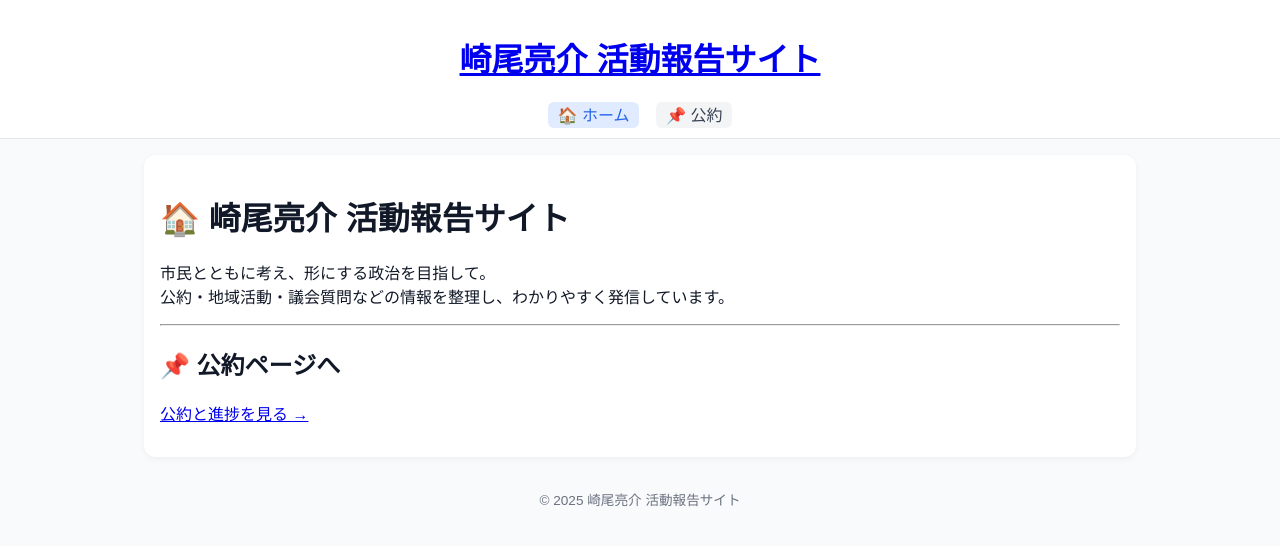
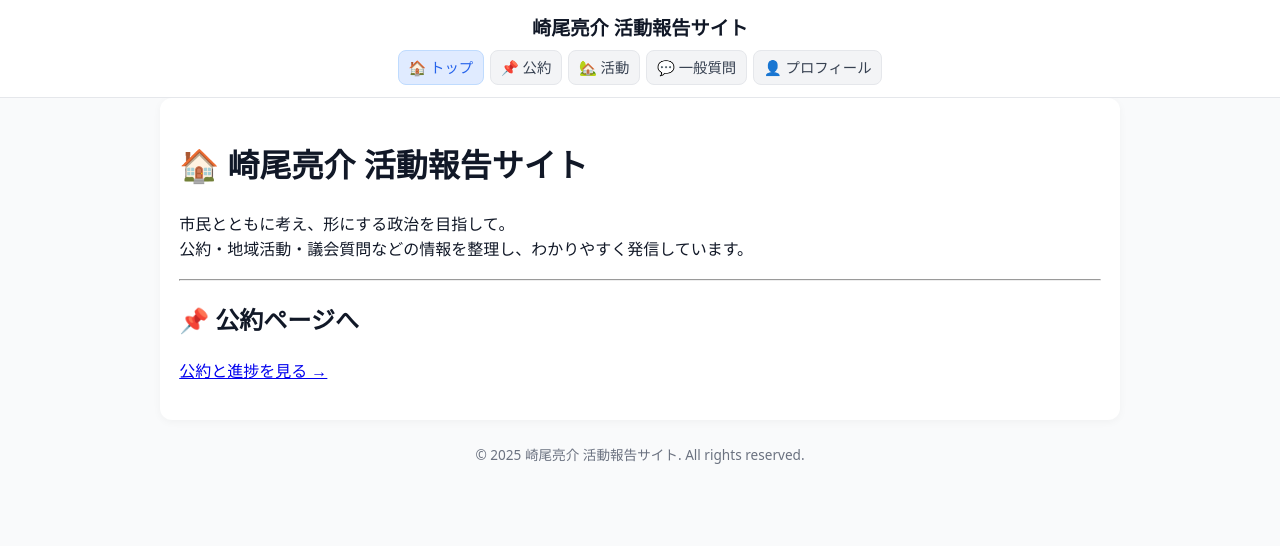
Before and after one commit to sakioryousuke-eng/activity-site, a Jekyll site: the page built from index.md, in a window 1280 px wide. Shown: the top 546 px of the page. Built offline with Jekyll 4.4.1, drawn with Linux system fonts in a browser that asks for light colours.

Commit message:
Update default.html

```diff
--- a/_layouts/default.html
+++ b/_layouts/default.html
@@ -2,25 +2,155 @@
 <html lang="ja">
 <head>
   <meta charset="utf-8">
-  <meta name="viewport" content="width=device-width, initial-scale=1">
+  <meta name="viewport" content="width=device-width,initial-scale=1">
   <title>{{ page.title }} | {{ site.title }}</title>
   <meta name="description" content="{{ site.description }}">
   {% seo %}
+
   <style>
-    body{font-family:'Noto Sans JP',sans-serif;margin:0;background:#f9fafb;color:#111827}
-    header{background:#fff;border-bottom:1px solid #e5e7eb;padding:.8rem 1rem;text-align:center;position:sticky;top:0;z-index:10}
-    nav a{margin:0 .4rem;padding:.3rem .6rem;border-radius:6px;text-decoration:none;color:#374151;background:#f3f4f6}
-    nav a.active,nav a:hover{background:#e0ebff;color:#2563eb}
-    main{max-width:960px;margin:1rem auto;padding:1rem;background:#fff;border-radius:12px;box-shadow:0 2px 6px rgba(0,0,0,.05)}
-    footer{text-align:center;color:#6b7280;font-size:.85rem;margin:2rem 0}
+    :root {
+      --base-font: 'Noto Sans JP', system-ui, sans-serif;
+      --accent: #2563eb;
+      --bg: #f9fafb;
+      --text: #111827;
+      --radius: 12px;
+      --safe-top: env(safe-area-inset-top,0px);
+      --safe-bottom: env(safe-area-inset-bottom,0px);
+    }
+    * { box-sizing: border-box; }
+    body {
+      font-family: var(--base-font);
+      margin: 0;
+      background: var(--bg);
+      color: var(--text);
+      line-height: 1.6;
+    }
+
+    header {
+      background: #fff;
+      border-bottom: 1px solid #e5e7eb;
+      padding: .8rem 1rem;
+      position: sticky;
+      top: 0;
+      z-index: 100;
+    }
+    header h1 {
+      font-size: 1.2rem;
+      margin: 0;
+      text-align: center;
+      font-weight: 700;
+    }
+    header a { text-decoration: none; color: inherit; }
+
+    nav.global {
+      display: flex;
+      justify-content: center;
+      flex-wrap: wrap;
+      gap: .4rem;
+      margin-top: .4rem;
+    }
+    nav.global a {
+      padding: .3rem .6rem;
+      border-radius: 8px;
+      font-size: .9rem;
+      text-decoration: none;
+      color: #374151;
+      background: #f3f4f6;
+      border: 1px solid #e5e7eb;
+      transition: all .2s;
+    }
+    nav.global a:hover,
+    nav.global a.active {
+      background: #e0ebff;
+      color: var(--accent);
+      border-color: #bfdbfe;
+    }
+
+    main {
+      max-width: 960px;
+      margin: 0 auto;
+      padding: 1.2rem;
+      background: #fff;
+      border-radius: var(--radius);
+      box-shadow: 0 2px 8px rgba(0,0,0,.04);
+    }
+
+    footer {
+      text-align: center;
+      color: #6b7280;
+      font-size: .85rem;
+      margin: 1.5rem 0 2rem;
+    }
+
+    @media (max-width: 720px) {
+      main { padding: .9rem; border-radius: 0; box-shadow: none; }
+      header h1 { font-size: 1rem; }
+      nav.global a { font-size: .82rem; padding: .25rem .5rem; }
+    }
+
+    /* === PDFモーダル === */
+    dialog#pdfModal {
+      border: none;
+      padding: 0;
+      border-radius: 16px;
+      box-shadow: 0 20px 50px rgba(0,0,0,.25);
+      width: min(960px, 96vw);
+      height: min(94vh, 900px);
+      background: #fff;
+    }
+    dialog::backdrop { background: rgba(0,0,0,.35); }
+
+    /* スマホではフルスクリーン */
+    @media (max-width: 720px) {
+      dialog#pdfModal {
+        margin: 0;
+        border-radius: 0;
+        width: 100vw;
+        height: 100vh;
+      }
+      @supports (height: 100dvh) {
+        dialog#pdfModal { width: 100dvw; height: 100dvh; }
+      }
+    }
+
+    .modal-head {
+      display: flex;
+      justify-content: space-between;
+      align-items: center;
+      padding: calc(.6rem + var(--safe-top)) .9rem .6rem;
+      border-bottom: 1px solid #e5e7eb;
+      background: #fafafa;
+    }
+    .modal-body {
+      height: calc(100% - 48px - var(--safe-top) - var(--safe-bottom));
+      padding-bottom: var(--safe-bottom);
+      overflow: hidden;
+    }
+    #pdfFrame { display: block; width: 100%; height: 100%; border: 0; }
+    #closeModal {
+      border: none;
+      background: #fff;
+      width: 34px;
+      height: 34px;
+      border-radius: 10px;
+      cursor: pointer;
+      font-size: 1.1rem;
+      line-height: 1;
+    }
+    #closeModal:hover { background: #f3f4f6; }
+    body.modal-open { overflow: hidden; overscroll-behavior: contain; }
   </style>
 </head>
+
 <body>
 <header>
   <h1><a href="{{ '/' | relative_url }}">{{ site.title }}</a></h1>
-  <nav>
-    <a href="{{ '/' | relative_url }}" class="{% if page.url == '/' %}active{% endif %}">🏠 ホーム</a>
-    <a href="{{ '/promise.html' | relative_url }}" class="{% if page.url contains 'promise' %}active{% endif %}">📌 公約</a>
+  <nav class="global">
+    <a href="{{ '/' | relative_url }}" class="{% if page.url == '/' or page.url == '/index.html' %}active{% endif %}">🏠 トップ</a>
+    <a href="{{ '/pages/promise.html' | relative_url }}" class="{% if page.url contains '/pages/promise' %}active{% endif %}">📌 公約</a>
+    <a href="{{ '/pages/activity.html' | relative_url }}" class="{% if page.url contains '/pages/activity' %}active{% endif %}">🏡 活動</a>
+    <a href="{{ '/pages/matrix.html' | relative_url }}" class="{% if page.url contains '/pages/matrix' %}active{% endif %}">💬 一般質問</a>
+    <a href="{{ '/pages/profile.html' | relative_url }}" class="{% if page.url contains '/pages/profile' %}active{% endif %}">👤 プロフィール</a>
   </nav>
 </header>
 
@@ -29,7 +159,58 @@
 </main>
 
 <footer>
-  <p>© {{ site.time | date: '%Y' }} {{ site.title }}</p>
+  <p>© {{ site.time | date: '%Y' }} {{ site.title }}. All rights reserved.</p>
 </footer>
+
+<!-- === PDFモーダル === -->
+<dialog id="pdfModal" aria-label="PDF表示モーダル">
+  <div class="modal-head">
+    <strong id="pdfTitle">資料</strong>
+    <button id="closeModal" aria-label="閉じる">×</button>
+  </div>
+  <div class="modal-body">
+    <iframe id="pdfFrame" src="about:blank" title="PDFビューア"></iframe>
+  </div>
+</dialog>
+
+<script>
+(() => {
+  const dlg = document.getElementById('pdfModal');
+  const frame = document.getElementById('pdfFrame');
+  const titleEl = document.getElementById('pdfTitle');
+
+  function openPdf(url, title) {
+    if (!url) return;
+    // キャッシュ回避 + 初期倍率調整
+    const src = url + (url.includes('?') ? '&' : '?') + 'v=' + Date.now() + '#view=FitH';
+    frame.src = src;
+    titleEl.textContent = title || '資料';
+    dlg.showModal();
+    document.body.classList.add('modal-open');
+  }
+
+  function closePdf() {
+    dlg.close();
+    frame.src = 'about:blank';
+    document.body.classList.remove('modal-open');
+  }
+
+  document.getElementById('closeModal').addEventListener('click', closePdf);
+  document.addEventListener('keydown', e => {
+    if (e.key === 'Escape' && dlg.open) closePdf();
+  });
+
+  // クリック捕捉
+  document.addEventListener('click', e => {
+    const a = e.target.closest('a[data-modal="pdf"], [data-pdf]');
+    if (!a) return;
+    e.preventDefault();
+    e.stopPropagation();
+    const href = a.getAttribute('href') || a.getAttribute('data-pdf');
+    const title = a.getAttribute('data-title') || a.textContent.trim();
+    openPdf(href, title);
+  });
+})();
+</script>
 </body>
 </html>
```
